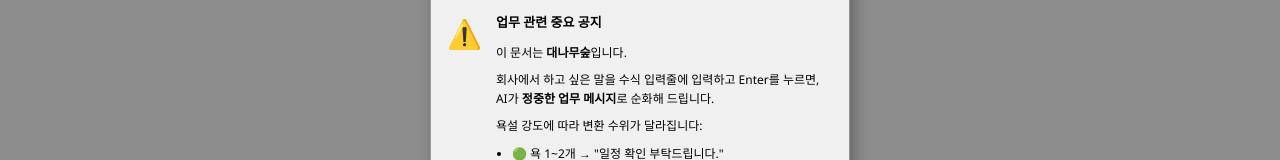
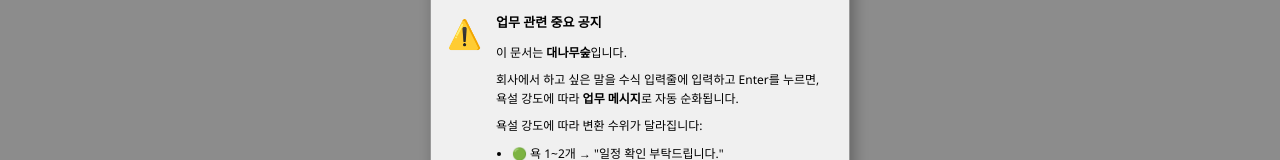
Before and after one commit to heeeeeeeeeee1/daenamu-soop, a React (Vite) app in the folder client/: page / in a window 1280 px wide. Shown: the part 245-405 px from the top of the page. Built offline with nearby package versions, Linux system fonts and the light colour scheme; no server answers.

Commit message:
fix: remove incorrect AI mention in onboarding modal

```diff
--- a/client/src/App.tsx
+++ b/client/src/App.tsx
@@ -717,7 +717,7 @@ function App() {
               <div className="xl-modal-content">
                 <p className="xl-modal-title">업무 관련 중요 공지</p>
                 <p>이 문서는 <strong>대나무숲</strong>입니다.</p>
-                <p>회사에서 하고 싶은 말을 수식 입력줄에 입력하고 Enter를 누르면,<br/>AI가 <strong>정중한 업무 메시지</strong>로 순화해 드립니다.</p>
+                <p>회사에서 하고 싶은 말을 수식 입력줄에 입력하고 Enter를 누르면,<br/>욕설 강도에 따라 <strong>업무 메시지</strong>로 자동 순화됩니다.</p>
                 <p>욕설 강도에 따라 변환 수위가 달라집니다:</p>
                 <ul>
                   <li>🟢 욕 1~2개 → "일정 확인 부탁드립니다."</li>
```
